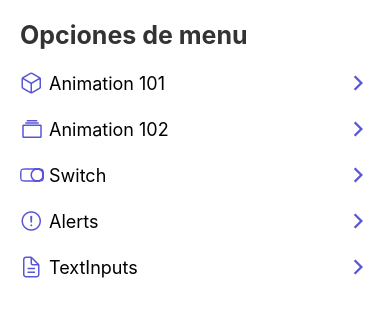
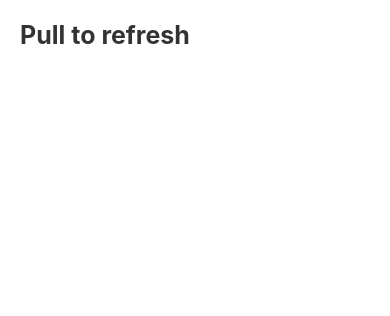
Before and after one commit to JeralPineda/Components-RN, a React Native app: screen /PullToRefreshScreen in a window 390 px wide. Shown: the top 316 px of the page. Built offline with nearby package versions, Linux system fonts and the light colour scheme.

Commit message:
feat: add pull to refresh

```diff
--- a/src/data/menu.tsx
+++ b/src/data/menu.tsx
@@ -26,4 +26,9 @@ export const menuItems: MenuItem[] = [
     icon: "document-text-outline",
     component: "TextInputScreen",
   },
+  {
+    name: "Pull to refresh",
+    icon: "refresh-outline",
+    component: "PullToRefreshScreen",
+  },
 ];
--- a/src/navigation/Navigation.tsx
+++ b/src/navigation/Navigation.tsx
@@ -5,6 +5,7 @@ import {
   Animation101Screen,
   Animation102Screen,
   HomeScreen,
+  PullToRefreshScreen,
   SwitchScreen,
   TextInputScreen,
 } from "../screens";
@@ -30,6 +31,10 @@ export const Navigation = () => {
       <Stack.Screen name="SwitchScreen" component={SwitchScreen} />
       <Stack.Screen name="AlertScreen" component={AlertScreen} />
       <Stack.Screen name="TextInputScreen" component={TextInputScreen} />
+      <Stack.Screen
+        name="PullToRefreshScreen"
+        component={PullToRefreshScreen}
+      />
     </Stack.Navigator>
   );
 };
--- /dev/null
+++ b/src/screens/PullToRefreshScreen.tsx
@@ -0,0 +1,30 @@
+import React, {useState} from "react";
+import {StyleSheet, Text, View, ScrollView, RefreshControl} from "react-native";
+import {FlatListMenuHeader} from "../components/flatlist";
+import {globalStyles} from "../theme";
+
+export const PullToRefreshScreen = () => {
+  const [refreshing, setRefreshing] = useState(false);
+
+  const onRefresh = () => {
+    setRefreshing(true);
+
+    setTimeout(() => {
+      console.log("Terminamis!!");
+      setRefreshing(false);
+    }, 1500);
+  };
+
+  return (
+    <ScrollView
+      refreshControl={
+        <RefreshControl refreshing={refreshing} onRefresh={onRefresh} />
+      }>
+      <View style={globalStyles.margin}>
+        <FlatListMenuHeader title="Pull to refresh" />
+      </View>
+    </ScrollView>
+  );
+};
+
+const styles = StyleSheet.create({});
--- a/src/screens/index.ts
+++ b/src/screens/index.ts
@@ -2,5 +2,6 @@ export {AlertScreen} from "./AlertScreen";
 export {Animation101Screen} from "./Animation101Screen";
 export {Animation102Screen} from "./Animation102Screen";
 export {HomeScreen} from "./HomeScreen";
+export {PullToRefreshScreen} from "./PullToRefreshScreen";
 export {SwitchScreen} from "./SwitchScreen";
 export {TextInputScreen} from "./TextInputScreen";
```
